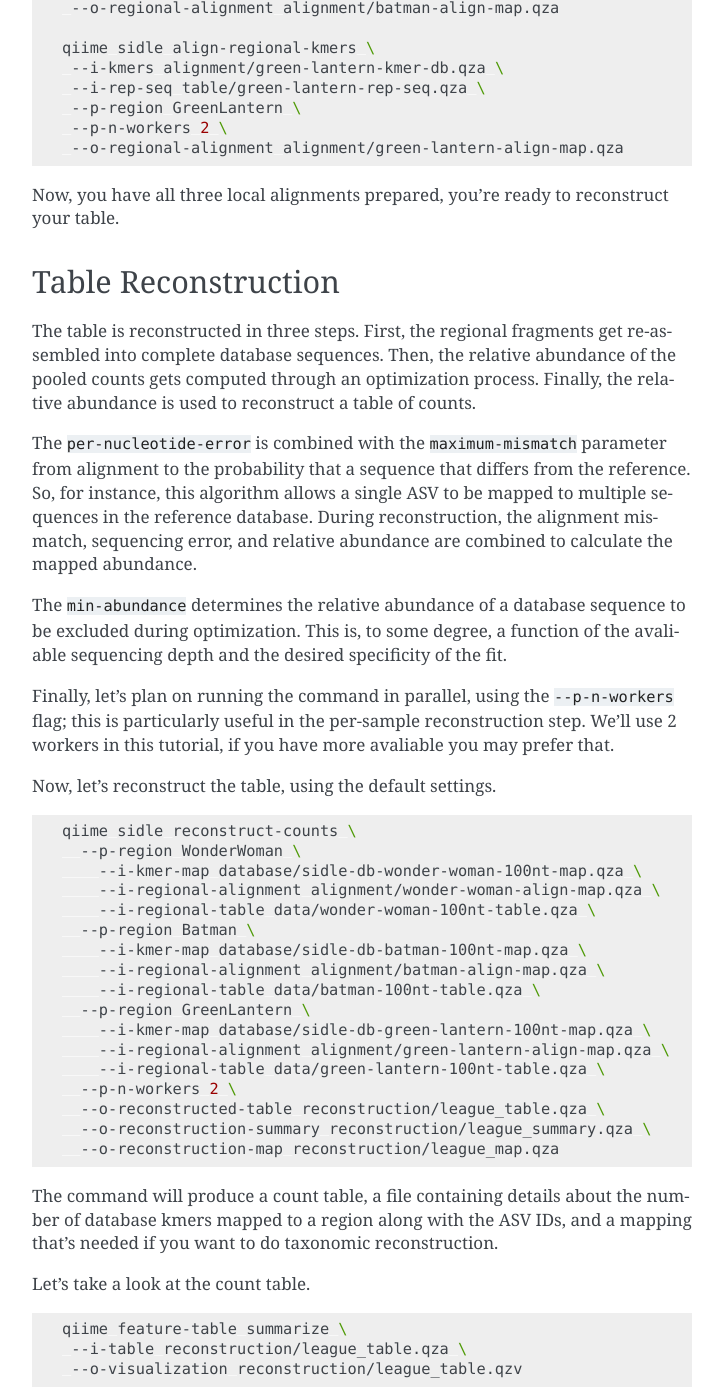
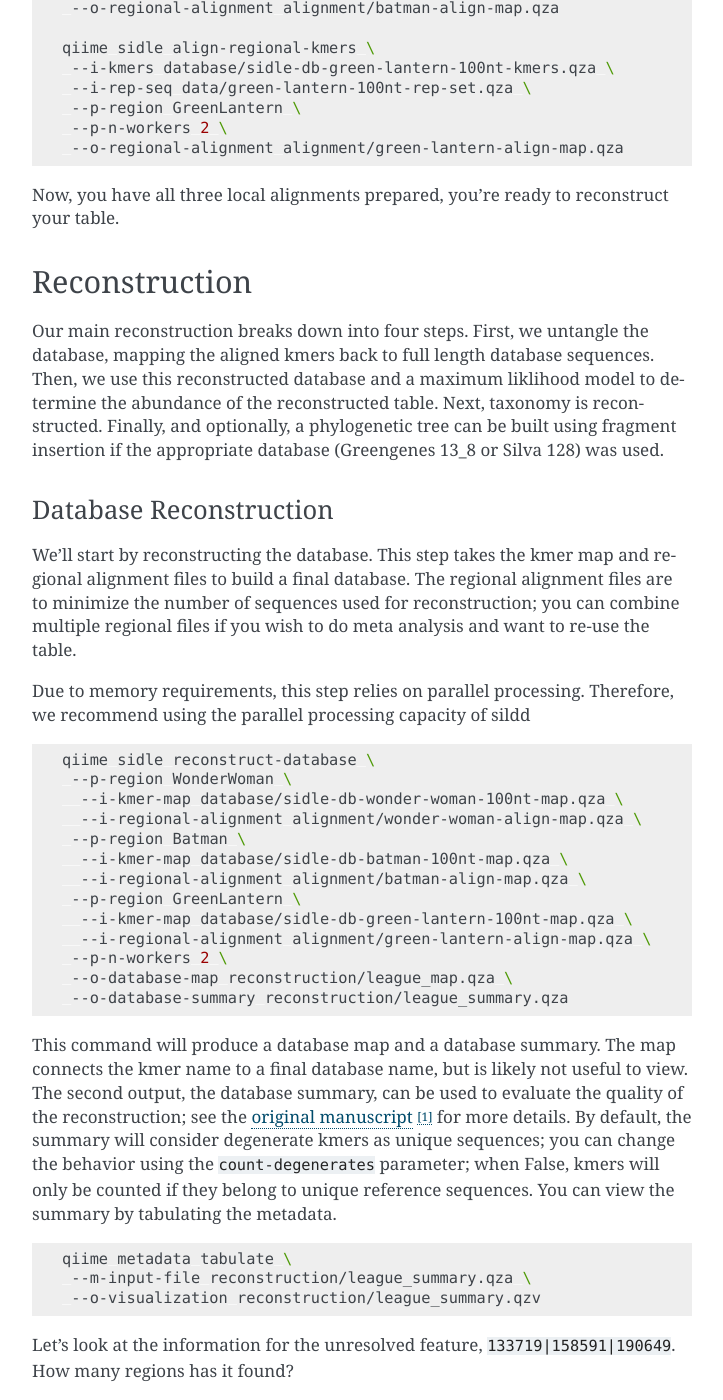
Before and after one commit to jwdebelius/q2-sidle, a Sphinx documentation site: the page built from docs/source/reconstruction.rst, in a window 1280 px wide and 1400 px high, scrolled down 2014 px. Shown: the whole window, without its empty margins (388-1111 px from the left). Built offline with Sphinx 7.4.7, drawn with Linux system fonts in a browser that asks for light colours; some of the changed text lies outside the part shown.

Commit message:
updates reconstruction docs and tutorial

```diff
--- a/docs/source/reconstruction.rst
+++ b/docs/source/reconstruction.rst
@@ -74,8 +74,8 @@ Using the same parameters, you will need to align the other two regions.
 	 --o-regional-alignment alignment/batman-align-map.qza
 
 	qiime sidle align-regional-kmers \
-	 --i-kmers alignment/green-lantern-kmer-db.qza \
-	 --i-rep-seq table/green-lantern-rep-seq.qza \
+	 --i-kmers database/sidle-db-green-lantern-100nt-kmers.qza \
+	 --i-rep-seq data/green-lantern-100nt-rep-set.qza \
 	 --p-region GreenLantern \
 	 --p-n-workers 2 \
 	 --o-regional-alignment alignment/green-lantern-align-map.qza
@@ -83,12 +83,49 @@ Using the same parameters, you will need to align the other two regions.
 Now, you have all three local alignments prepared, you're ready to
 reconstruct your table.
 
+Reconstruction
+--------------
+
+Our main reconstruction breaks down into four steps. First, we untangle the database, mapping the aligned kmers back to full length database sequences. Then, we use this reconstructed database and a maximum liklihood model to determine the abundance of the reconstructed table. Next, taxonomy is reconstructed. Finally, and optionally, a phylogenetic tree can be built using fragment insertion if the appropriate database (Greengenes 13_8 or Silva 128) was used.
+
+Database Reconstruction
++++++++++++++++++++++++
+
+We'll start by reconstructing the database. This step takes the kmer map and regional alignment files to build a final database. The regional alignment files are to minimize the number of sequences used for reconstruction; you can combine multiple regional files if you wish to do meta analysis and want to re-use the table.
+
+Due to memory requirements, this step relies on parallel processing. Therefore, we recommend using the parallel processing capacity of sildd
+
+.. code-block:: shell
+
+  qiime sidle reconstruct-database \
+   --p-region WonderWoman \
+    --i-kmer-map database/sidle-db-wonder-woman-100nt-map.qza \
+    --i-regional-alignment alignment/wonder-woman-align-map.qza \
+   --p-region Batman \
+    --i-kmer-map database/sidle-db-batman-100nt-map.qza \
+    --i-regional-alignment alignment/batman-align-map.qza \
+   --p-region GreenLantern \
+    --i-kmer-map database/sidle-db-green-lantern-100nt-map.qza \
+    --i-regional-alignment alignment/green-lantern-align-map.qza \
+   --p-n-workers 2 \
+   --o-database-map reconstruction/league_map.qza \
+   --o-database-summary reconstruction/league_summary.qza
+
+This command will produce a database map and a database summary. The map connects the kmer name to a final database name, but is likely not useful to view. The second output, the database summary, can be used to evaluate the quality of the reconstruction; see the `original manuscript`_ [1]_ for more details. By default, the summary will consider degenerate kmers as unique sequences; you can change the behavior using the ``count-degenerates`` parameter; when False, kmers will only be counted if they belong to unique reference sequences. You can view the summary by tabulating the metadata.
+
+.. code:: bash
+
+    qiime metadata tabulate \
+     --m-input-file reconstruction/league_summary.qza \
+     --o-visualization reconstruction/league_summary.qzv
+
+
+Let’s look at the information for the unresolved feature, ``133719|158591|190649``. How many regions has it found?
+
 Table Reconstruction
---------------------
+++++++++++++++++++++
 
-The table is reconstructed in three steps. First, the regional fragments get re-assembled into complete database sequences. Then, the relative abundance of the pooled counts gets computed through an optimization process. Finally, the relative abundance is used to reconstruct a table of counts.
-
-The ``per-nucleotide-error`` is combined with the ``maximum-mismatch`` parameter from alignment to the probability that a sequence that differs from the reference. So, for instance, this algorithm allows a single ASV to be mapped to multiple sequences in the reference database. During reconstruction, the alignment mismatch, sequencing error, and relative abundance are combined to calculate the mapped abundance.
+Now we have our database, we'll move onto the next step, reconstructing the regional counts into  a table. In this step, we estimate the probability a count from an ASV belongs to a given database sequence based on the kmer alignment. The ``per-nucleotide-error`` is combined with the ``maximum-mismatch`` parameter from alignment to the probability that a sequence that differs from the reference. So, for instance, this algorithm allows a single ASV to be mapped to multiple sequences in the reference database. During reconstruction, the alignment mismatch, sequencing error, and relative abundance are combined to calculate the mapped abundance.
 
 The ``min-abundance`` determines the relative abundance of a database sequence to be excluded during optimization. This is, to some degree, a function of the avaliable sequencing depth and the desired specificity of the fit.
 
@@ -100,21 +137,18 @@ Now, let’s reconstruct the table, using the default settings.
 
     qiime sidle reconstruct-counts \
       --p-region WonderWoman \
-        --i-kmer-map database/sidle-db-wonder-woman-100nt-map.qza \
         --i-regional-alignment alignment/wonder-woman-align-map.qza \
         --i-regional-table data/wonder-woman-100nt-table.qza \
       --p-region Batman \
-        --i-kmer-map database/sidle-db-batman-100nt-map.qza \
         --i-regional-alignment alignment/batman-align-map.qza \
         --i-regional-table data/batman-100nt-table.qza \
       --p-region GreenLantern \
-        --i-kmer-map database/sidle-db-green-lantern-100nt-map.qza \
         --i-regional-alignment alignment/green-lantern-align-map.qza \
         --i-regional-table data/green-lantern-100nt-table.qza \
+      --i-database-map reconstruction/league_map.qza \
+      --i-database-summary reconstruction/league_summary.qza \
       --p-n-workers 2 \
-      --o-reconstructed-table reconstruction/league_table.qza \
-      --o-reconstruction-summary reconstruction/league_summary.qza \
-      --o-reconstruction-map reconstruction/league_map.qza
+      --o-reconstructed-table reconstruction/league_table.qza
 
 The command will produce a count table, a file containing details about the number of database kmers mapped to a region along with the ASV IDs, and a mapping that’s needed if you want to do taxonomic reconstruction.
 
@@ -129,16 +163,6 @@ Let’s take a look at the count table.
 
 You’ll notice that some of the feature IDs contain a ``|`` character, for example, ``1764594|195532|4471854``. This means the three databases sequences could not be resolved during the reconstruction, and so we assign the sequence to both regions. The more regions that are used in the reconstruction, the more likely you are to be able to accurately reconstuct the database sequences.
 
-The second output is a summary. The summary can be used to evaluate the quality of the reconstruction; see the `original manuscript`_ [1]_ for more details. By default, the summary will consider degenerate kmers as unique sequences; you can change the behavior using the ``count-degenerates`` parameter; when False, kmers will only be counted if they belong to unique reference sequences. You can view the summary by tabulating the metadata.
-
-.. code:: bash
-
-    qiime metadata tabulate \
-     --m-input-file reconstruction/league_summary.qza \
-     --o-visualization reconstruction/league_summary.qzv
-
-
-Let’s look at the information for the unresolved feature, ``133719|158591|190649``. How many regions has it found?
 
 Taxonomic Reconstruction
 ------------------------
@@ -211,12 +235,6 @@ So, our first step is to reconstruct the consensus fragments from sequences that
 .. code-block:: shell
 
     qiime sidle reconstruct-fragment-rep-seqs \
-     --p-region WonderWoman \
-      --i-kmer-map database/sidle-db-wonder-woman-100nt-map.qza \
-     --p-region Batman \
-      --i-kmer-map database/sidle-db-batman-100nt-map.qza \
-     --p-region GreenLantern \
-      --i-kmer-map database/sidle-db-green-lantern-100nt-map.qza \
      --i-reconstruction-map reconstruction/league_map.qza \
      --i-reconstruction-summary reconstruction/league_summary.qza \
      --i-aligned-sequences database/sidle-db-aligned-sequences.qza \
@@ -277,6 +295,48 @@ Regional Alignment Commands
     --p-region WonderWoman \
     --o-regional-alignment wonderwoman-align-map.qza
 
+Reconstructing the Database
++++++++++++++++++++++++++++
+
+* This step is best done in parallel
+* Make sure your region names match between the alignment artifact, the database kmer map, and the ``region`` parameter.
+
+**Syntax**
+
+For *n* regions
+
+.. code-block:: bash
+
+    qiime sidle reconstruct-counts \
+      --p-region [region 1 name] \
+        --i-kmer-map [region 1 kmer map] \
+        --i-regional-alignment [region 1 alignment] \
+      ... \
+      --p-region [region n name] \
+        --i-kmer-map [region n kmer map] \
+        --i-regional-alignment [region n alignment] \
+      --o-reconstruction-summary [reconstruction summary] \
+      --o-reconstruction-map [reconstructed database map]
+
+**Example**
+
+.. code-block:: bash
+
+    qiime sidle reconstruct-counts \
+      --p-region WonderWoman \
+        --i-regional-alignment alignment/wonder-woman-align-map.qza \
+        --i-regional-table data/wonder-woman-100nt-table.qza \
+      --p-region Batman \
+        --i-regional-alignment alignment/batman-align-map.qza \
+        --i-regional-table data/batman-100nt-table.qza \
+      --p-region GreenLantern \
+        --i-regional-alignment alignment/green-lantern-align-map.qza \
+        --i-regional-table data/green-lantern-100nt-table.qza \
+      --i-database-map reconstruction/league_map.qza \
+      --i-database-summary reconstruction/league_summary.qza \
+      --p-n-workers 2 \
+      --o-reconstructed-table reconstruction/league_table.qza
+
 Reconstructing the Table
 ++++++++++++++++++++++++
 
@@ -292,14 +352,14 @@ For *n* regions
 
   qiime sidle reconstruct-counts \
     --p-region [region 1 name] \
-      --i-kmer-map [region 1 kmer map] \
       --i-regional-alignment [region 1 alignment] \
       --i-regional-table [region 1 counts table] \
     ... \
     --p-region [region n name] \
-      --i-kmer-map [region n kmer map] \
       --i-regional-alignment [region n alignment] \
       --i-regional-table [region n counts table] \
+    --i-database-map [database map] \
+    --i-database-summary [database summary] \
     --o-reconstructed-table [reconstructed table] \
     --o-reconstruction-summary [reconstruction summary] \
     --o-reconstruction-map [reconstructed database map]
@@ -362,11 +422,6 @@ Reconstructing the Tree
 .. code-block:: shell
 
   qiime sidle reconstruct-fragment-rep-seqs \
-    --p-region [region 1 name] \
-      --i-kmer-map [region 1 kmer map] \
-      ... \
-    --p-region [region n name] \
-      --i-kmer-map [region n kmer map] \
      --i-reconstruction-map [reconstruction map] \
      --i-reconstruction-summary [reconstruction summary] \
      --i-aligned-sequences [aligned sequences] \
@@ -377,12 +432,6 @@ Reconstructing the Tree
 .. code-block:: shell
 
   qiime sidle reconstruct-fragment-rep-seqs \
-   --p-region WonderWoman \
-    --i-kmer-map database/sidle-db-wonder-woman-100nt-map.qza \
-   --p-region Batman \
-    --i-kmer-map database/sidle-db-batman-100nt-map.qza \
-   --p-region GreenLantern \
-    --i-kmer-map database/sidle-db-green-lantern-100nt-map.qza \
    --i-reconstruction-map reconstruction/league_map.qza \
    --i-reconstruction-summary reconstruction/league_summary.qza \
    --i-aligned-sequences database/sidle-db-aligned-sequences.qza \
```
Also changed, not shown: other parts of docs/source/reconstruction.rst (+1 -1 lines), 4 other files.
